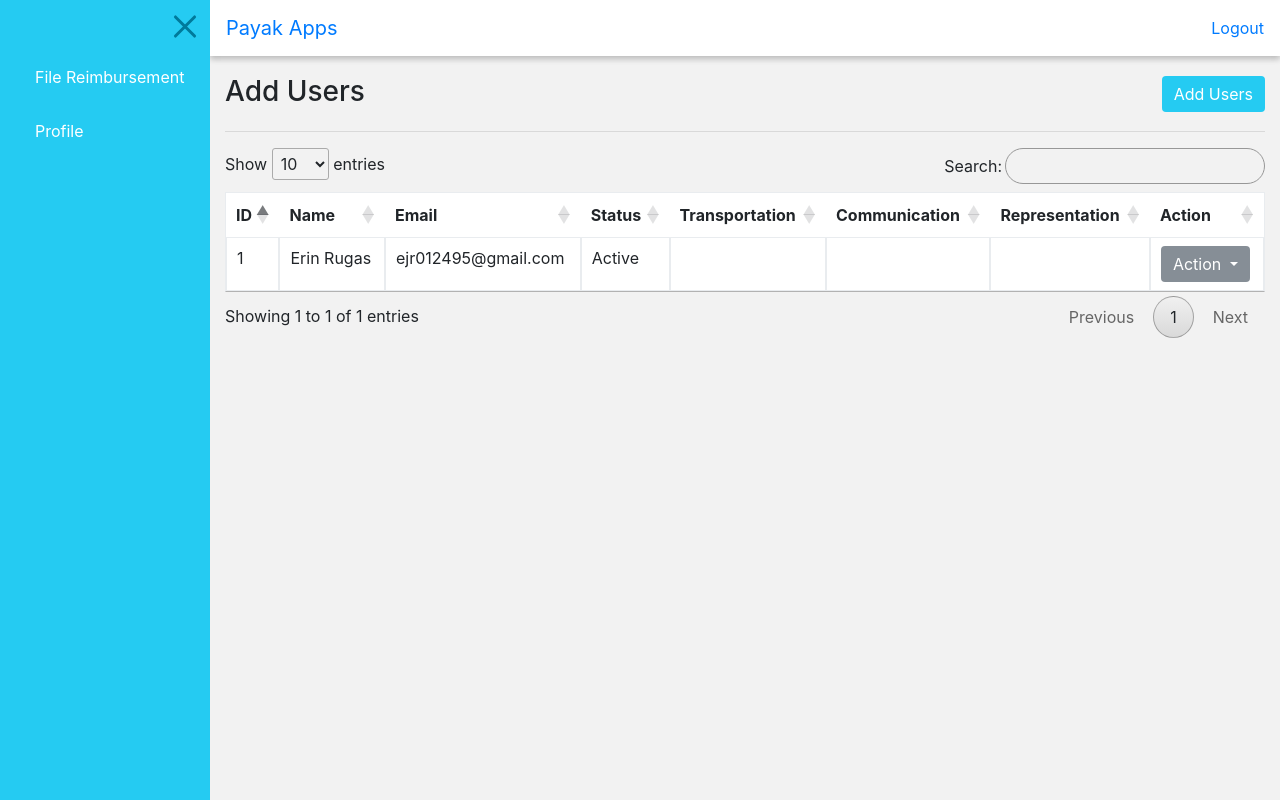
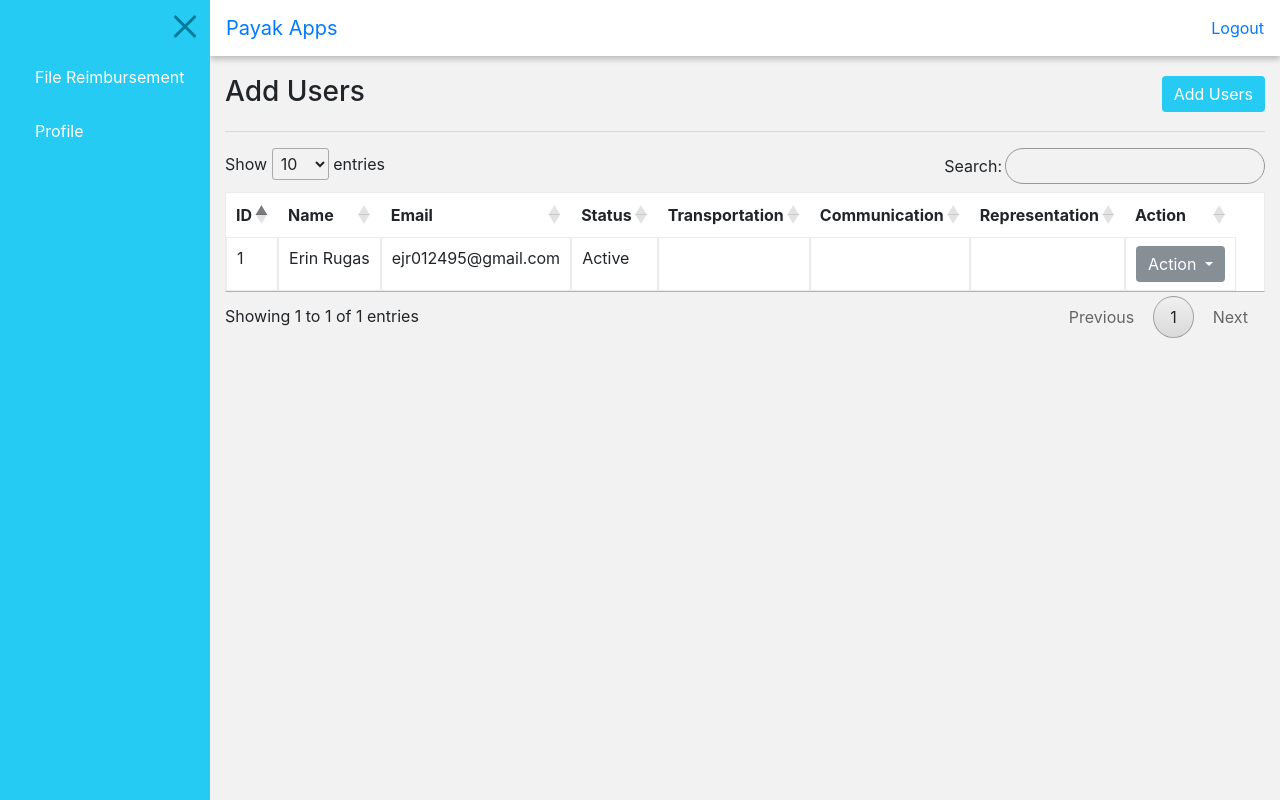
Before and after one commit to Jcarnecer/expense, a CodeIgniter app: page /expense/index.php/users/index in a window 1280 px wide. Run offline with CodeIgniter, Linux system fonts and the light colour scheme; the visitor is signed in with stand-in values (Sample User, id 1); data comes from the database, SQL or seed files in the repository; data that the repository does not hold is empty; style sheets or scripts are compiled from the project's sources; some libraries are stand-ins or nearby versions.

Commit message:
Edited UI codes

```diff
--- a/application/views/expense/partials/add_classification_modal.php
+++ b/application/views/expense/partials/add_classification_modal.php
@@ -20,8 +20,8 @@
 						<input class="form-control" id="a-b" type="text" name="budget">
 						<h5 class="text-danger" id="b-error"></h5>
 					</div>
+					<button type="submit" class="btn btn-primary custom-button float-right">Save</button>
 				</form>
-				<button type="submit" class="btn btn-primary custom-button float-right">Save</button>
 			</div>
 			<!-- <div class="modal-footer">
 
--- a/application/views/expense/partials/request_modal.php
+++ b/application/views/expense/partials/request_modal.php
@@ -30,7 +30,7 @@
 						<label for="">Receipt Image</label>
 						<input class="form-control" type="file" name="receipt_image" />
 					</div>
-				<button type="submit" class="btn btn-primary custom-button float-right">Save</button>
+					<button type="submit" class="btn btn-primary custom-button float-right">Save</button>
 				</form>
 			</div>
 		</div>
--- a/application/views/expense/partials/reset_allowance.php
+++ b/application/views/expense/partials/reset_allowance.php
@@ -16,10 +16,10 @@
                 <form id="r-a-form" method="post">
                     <input type="hidden" id="r-id" name="id">
                     <input type="hidden" id="r-allowance" name="allowance">
-                    <input type="hidden" id="r-classification" name="classification">
+					<input type="hidden" id="r-classification" name="classification">
+					<button type="button" class="btn btn-default" data-dismiss="modal">No</button>
+					<button type="submit" class="btn custom-button">Yes</button>
 				</form>
-				<button type="button" class="btn btn-default" data-dismiss="modal">No</button>
-				<button type="submit" class="btn custom-button">Yes</button>
 			</div>
 		</div>
   </div>
--- a/application/views/expense/reimbursement.php
+++ b/application/views/expense/reimbursement.php
@@ -2,8 +2,8 @@
 		<div class="container">
         <h3>Reimbursement</h3>
         <hr>
-        <div class="table-responsive">
-            <table class="table table-bordered exp-tbl" id="exptbl">
+        <!-- <div class="table-responsive"> -->
+            <table class="table table-bordered exp-tbl table-responsive" id="exptbl">
                 <thead>
                     <tr>
                         <th>ID</th>
@@ -19,7 +19,7 @@
 
                 </tbody>
             </table>
-        </div>
+        <!-- </div> -->
     </div>
 
     <?php $this->load->view('expense/partials/view_reimburse_modal') ?>
--- a/application/views/profile/partials/edit_profile.php
+++ b/application/views/profile/partials/edit_profile.php
@@ -33,7 +33,7 @@
             <input type="text" name="email" id="email" class="form-control">
             <div class="text-danger" id="email_err"></div>
             </div>
-            <button type="Submit" class="btn custom-button float-right"><i class="fa fa-save m-r-10"></i>Apply Changes</button>
+            <button type="Submit" class="btn custom-button float-right">Apply Changes</button>
         </form>
 
         <h5 class="top-margin-title">Account Security</h5>
@@ -55,7 +55,7 @@
             <div class="text-danger" id="confirm_err"></div>
             </div>
             <div class="form-group">
-            <button type="Submit" class="btn custom-button float-right"><i class="fa fa-save m-r-10"></i>Apply Changes</button>
+            <button type="Submit" class="btn custom-button float-right">Apply Changes</button>
             </div>
         </form>
         <!-- <button type="button" class="btn btn-default" data-dismiss="modal">Close</button> -->
--- a/application/views/users/index.php
+++ b/application/views/users/index.php
@@ -5,7 +5,7 @@
         <button type="button" class="btn btn-info custom-button float-right" data-toggle="modal" data-target="#add-users-modal">Add Users</button>
         <hr>
 
-            <table class="table table-bordered exp-tbl" id="exptbl">
+            <table class="table table-bordered exp-tbl custom-responsive" id="exptbl">
                 <thead>
                     <tr>
                         <th>ID</th>
--- a/application/views/users/partials/add_user_modal.php
+++ b/application/views/users/partials/add_user_modal.php
@@ -57,8 +57,8 @@ $position = $this->Crud_model->fetch('positions');
                         </select>
                     </div>
                 </div>
+                <button type="submit" class="btn custom-button float-right">Save</button>
             </form>
-            <button type="submit" class="btn custom-button float-right">Save</button>
 		</div>
   </div>
 </div>
--- a/application/views/users/partials/users_detail.php
+++ b/application/views/users/partials/users_detail.php
@@ -53,11 +53,8 @@ $position = $this->Crud_model->fetch('positions');
                         </select>
                     </div>
                 </div>
-			<div class="modal-footer">
 				<button type="submit" class="btn btn-primary">Save</button>
 			</form>
-				<button type="button" class="btn btn-default" data-dismiss="modal">Close</button>
-			</div>
 		</div>
   </div>
 </div>
--- a/assets/css/styles.css
+++ b/assets/css/styles.css
@@ -139,6 +139,10 @@ body {
   -webkit-transform: rotate(-45deg);
   transform: rotate(-45deg); }
 
+.custom-responsive {
+  display: block;
+  overflow: auto; }
+
 #prof_pic {
   max-height: 200px; }
 
--- a/assets/scss/styles.scss
+++ b/assets/scss/styles.scss
@@ -184,10 +184,10 @@ body {
     transform: rotate(-45deg);
 }
 
-// .custom-responsive {
-//     display: block;
-//     overflow: auto;
-// }
+.custom-responsive {
+    display: block;
+    overflow: auto;
+}
 
 #prof_pic {
     max-height: 200px;
```
